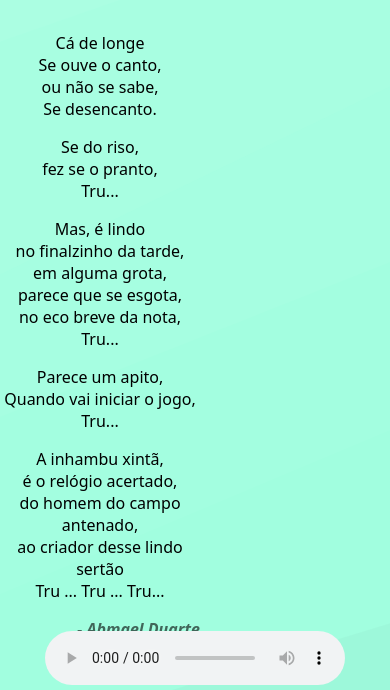
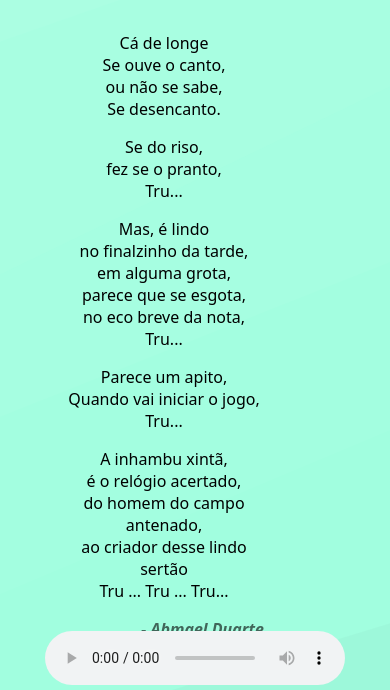
Before and after one commit to dduartess/Site-Kombitha, a plain HTML site: page inhambu.html in a window 390 px wide. Shown: the part 177-867 px from the top of the page. Drawn offline with Linux system fonts and the light colour scheme.

Commit message:
fix site

```diff
--- a/assets/css/style.css
+++ b/assets/css/style.css
@@ -725,7 +725,7 @@ cite p {
     }
     .corpo-poema{
         width: 200px;
-        margin-left: -10rem;
+        margin-left: -6rem;
     }
 
 }
```
